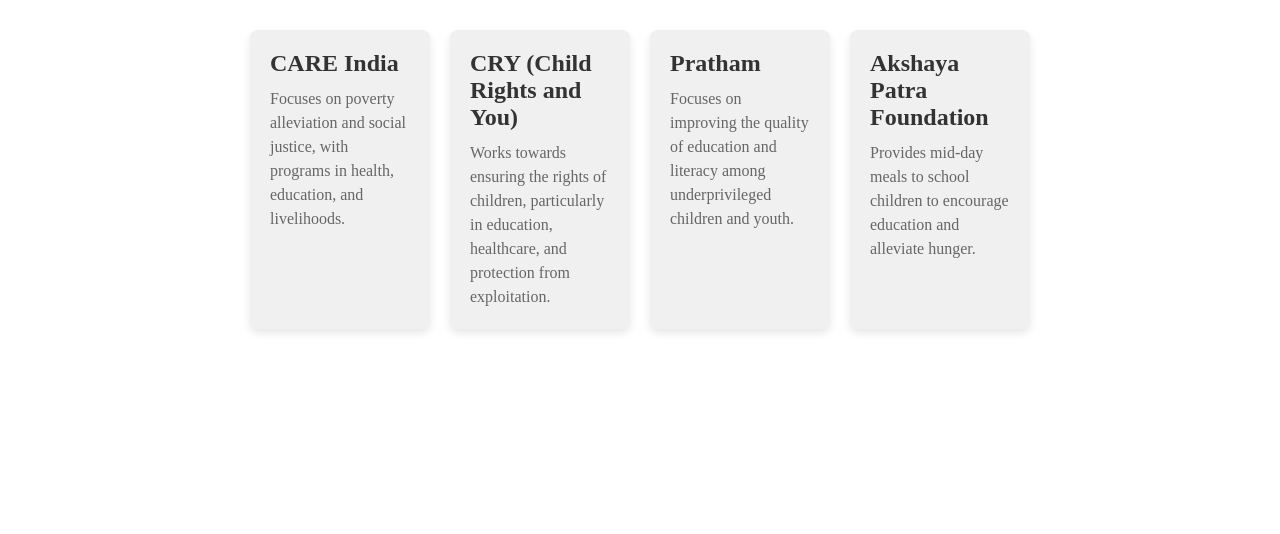
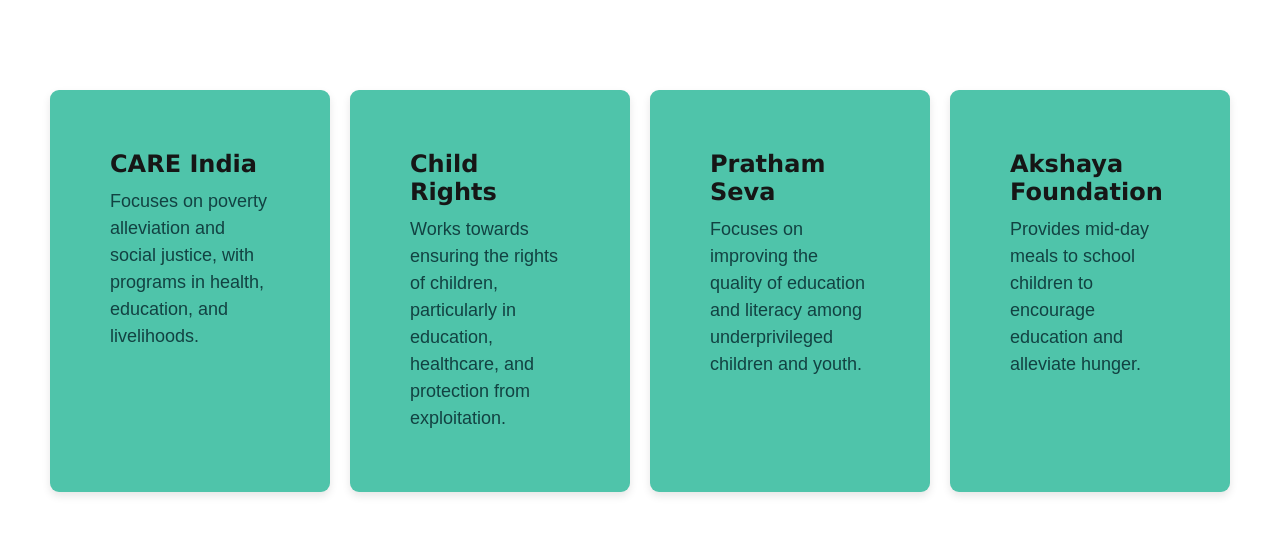
Before and after one commit to khushiiagrawal/Rescue-bites, a plain HTML site: page miniproject/patners.html in a window 1280 px wide. Drawn offline with Linux system fonts and the light colour scheme.

Commit message:
css change in patners

```diff
--- a/miniproject/patners.css
+++ b/miniproject/patners.css
@@ -9,16 +9,16 @@
 .card-container {
     display: flex; /* Use flexbox for layout */
     justify-content: space-around; /* Align cards with space around them */
-    max-width: 800px; /* Limit maximum width of the card container */
-    margin: 20px auto; /* Center align and add margin */
+    max-width: 1200px; /* Limit maximum width of the card container */
+    margin: 80px auto; /* Center align and add margin */
 }
 
 /* Styling for individual cards */
 .card {
-    background-color: #f0f0f0; /* Light grey background */
-    padding: 20px; /* Padding inside the card */
-    border-radius: 8px; /* Rounded corners */
-    width: 45%; /* Take up 45% of the container width */
+    background-color: #4fc4aa; /* Light grey background */
+    padding: 60px; /* Padding inside the card */
+    border-radius: 9px; /* Rounded corners */
+    width: 80%; /* Take up 45% of the container width */
     margin: 10px; /* Margin between cards */
     box-shadow: 0 4px 8px rgba(0, 0, 0, 0.1); /* Drop shadow for depth */
 }
@@ -27,12 +27,19 @@
 .card-title {
     font-size: 1.5rem; /* Larger font size for title */
     margin-bottom: 10px; /* Space below the title */
-    color: #333; /* Dark grey text color */
+    color: #161616; /* Dark grey text color */
 }
 
 /* Paragraph (text) styling */
 .card-text {
     font-size: 1rem; /* Regular font size for text */
-    color: #666; /* Slightly darker grey text color */
+    color: #124242; /* Slightly darker grey text color */
     line-height: 1.5; /* Line height for readability */
+    font-family:Arial, Helvetica, sans-serif;
+    font-style:normal;
+    font-size: large;
 }
+
+h2{
+    font-family:'Lucida Sans', 'Lucida Sans Regular', 'Lucida Grande', 'Lucida Sans Unicode', Geneva, Verdana, sans-serif;
+}
--- a/miniproject/patners.html
+++ b/miniproject/patners.html
@@ -13,15 +13,15 @@
         <p class="card-text">Focuses on poverty alleviation and social justice, with programs in health, education, and livelihoods.</p>
     </div>
     <div class="card">
-        <h2 class="card-title">CRY (Child Rights and You)</h2>
+        <h2 class="card-title">Child Rights</h2>
         <p class="card-text"> Works towards ensuring the rights of children, particularly in education, healthcare, and protection from exploitation.</p>
     </div>
     <div class="card">
-        <h2 class="card-title">Pratham </h2>
+        <h2 class="card-title">Pratham Seva</h2>
         <p class="card-text">  Focuses on improving the quality of education and literacy among underprivileged children and youth.</p>
     </div>
     <div class="card">
-        <h2 class="card-title">Akshaya Patra Foundation</h2>
+        <h2 class="card-title">Akshaya Foundation</h2>
         <p class="card-text"> Provides mid-day meals to school children to encourage education and alleviate hunger.</p>
     </div>
 
```
